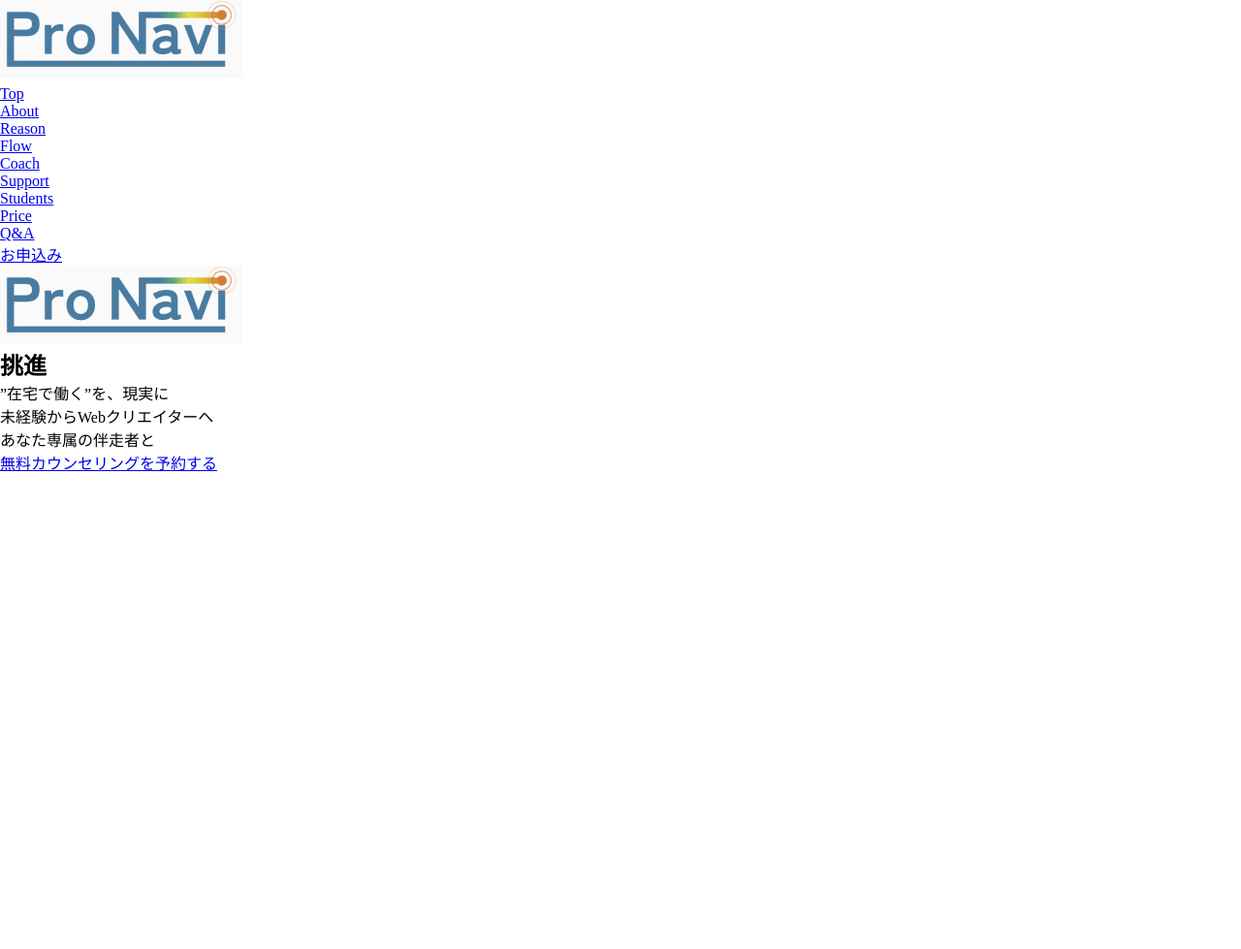
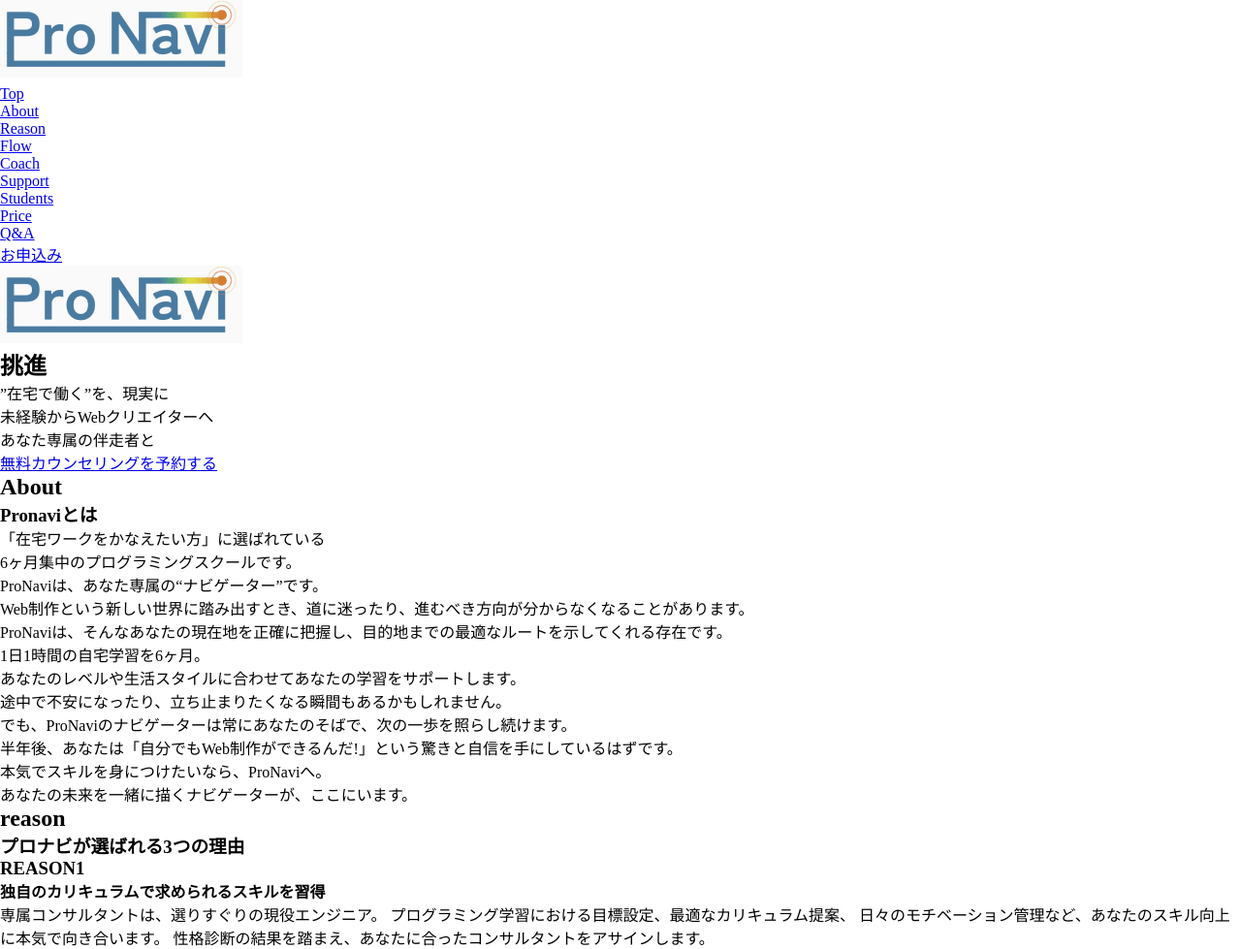
Before and after one commit to tomokazu-fsfp/hackathon-3, a plain HTML site: page index.html in a window 1280 px wide. Shown: the whole page at 97% size. Before the commit the page ends 800 px from the top, so only its background shows below. Drawn offline with Linux system fonts and the light colour scheme; some packages are replaced by stand-ins of ours.

Commit message:
Merge branch 'main' of github.com:tomokazu-fsfp/hackathon-3

```diff
--- a/index.html
+++ b/index.html
@@ -66,10 +66,40 @@
             </div>
         </section>
         <section class="about">
-
+            <h2 class="sec-title">About</h2>
+            <h3 class="about-subtitle">Pronaviとは</h3>
+            <p class="about-lead">
+                「在宅ワークをかなえたい方」に選ばれている<br>
+                6ヶ月集中のプログラミングスクールです。
+            </p>
+            <div class="about-description">
+                <p>ProNaviは、あなた専属の“ナビゲーター”です。</p>
+                <p>Web制作という新しい世界に踏み出すとき、道に迷ったり、進むべき方向が分からなくなることがあります。</p>
+                <p>ProNaviは、そんなあなたの現在地を正確に把握し、目的地までの最適なルートを示してくれる存在です。</p>
+                <p>1日1時間の自宅学習を6ヶ月。</p>
+                <p>あなたのレベルや生活スタイルに合わせてあなたの学習をサポートします。</p>
+                <p>途中で不安になったり、立ち止まりたくなる瞬間もあるかもしれません。</p>
+                <p>でも、ProNaviのナビゲーターは常にあなたのそばで、次の一歩を照らし続けます。</p>
+                <p>半年後、あなたは「自分でもWeb制作ができるんだ!」という驚きと自信を手にしているはずです。</p>
+                <p>本気でスキルを身につけたいなら、ProNaviへ。</p>
+                <p>あなたの未来を一緒に描くナビゲーターが、ここにいます。</p>
+            </div>
         </section>
         <section class="reason">
-
+            <h2 class="sec-title">reason</h2>
+            <h3 class="reason-subtitle">プロナビが選ばれる3つの理由</h3>
+            <div class="reason-block"> <!-- ⓶以降のまとまり -->
+    <h3 class="reason-label">REASON1</h3> <!-- ⓶：REASON1のラベル -->
+    <h4 class="reason-title">独自のカリキュラムで求められるスキルを習得</h4> <!-- ⓷：理由の見出し -->
+    <div class="reason-description"> <!-- ⓸：本文 -->
+      <p>
+        専属コンサルタントは、選りすぐりの現役エンジニア。
+        プログラミング学習における目標設定、最適なカリキュラム提案、
+        日々のモチベーション管理など、あなたのスキル向上に本気で向き合います。
+        性格診断の結果を踏まえ、あなたに合ったコンサルタントをアサインします。
+    </p>
+    </div>
+  </div>
         </section>
         <section class="flow">
 
```
Also changed, not shown: hackathon-3/index.html (added), hackathon-3/js/main.js (added), 1 other file.
